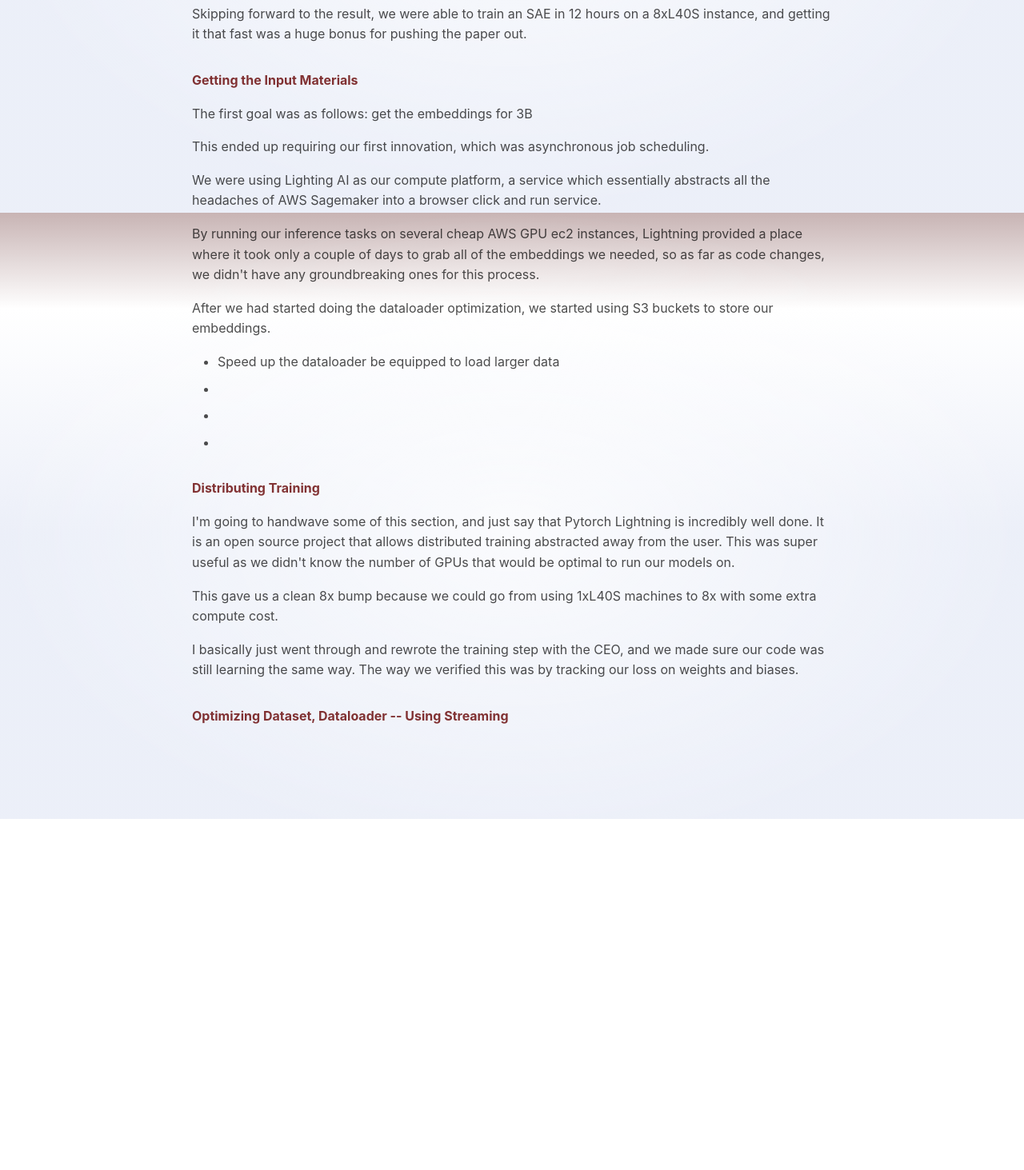
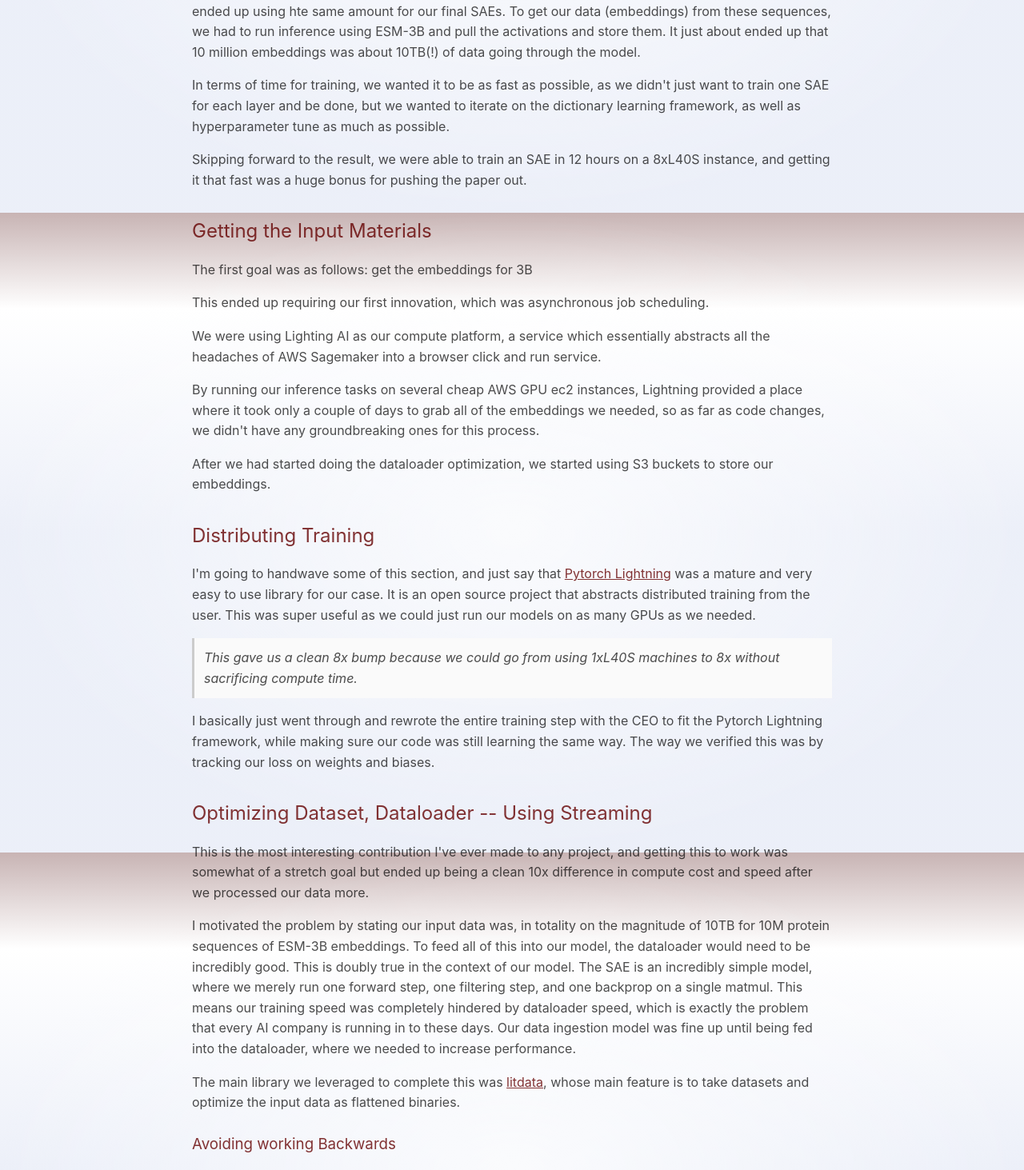
Before and after one commit to dyang438/blog_website, a SvelteKit app: page /blog/reticular_ai_winter in a window 1280 px wide. Shown: the part 1334-2797 px from the top of the page at 80% size. Before the commit the page ends 2358 px from the top, so only its background shows below. Built offline with nearby package versions, Linux system fonts and the light colour scheme.

Commit message:
style changes, filling out reticular page

```diff
--- /dev/null
+++ b/src/lib/styles/blog.css
@@ -0,0 +1,89 @@
+/* Shared styles for all blog posts */
+
+.all {
+	font-family: var(--font-body);
+	max-width: 800px;
+	margin: 0 auto;
+	padding: 2rem;
+}
+
+h1 {
+	font-weight: 400;
+	margin-bottom: 2rem;
+}
+
+.all h2 {
+	font-weight: 400 !important;
+	font-size: 1.5rem !important;
+	margin: 2rem 0 1rem 0;
+	color: var(--color-theme-1);
+}
+
+.all h3 {
+	font-weight: 400 !important;
+	margin: 1.5rem 0 0.5rem 0;
+	color: var(--color-theme-1);
+}
+
+ul {
+	margin: 1rem 0;
+	padding-left: 2rem;
+}
+
+li {
+	margin: 0.5rem 0;
+}
+
+strong {
+	color: var(--color-theme-1);
+	font-weight: 600;
+}
+
+em {
+	font-style: italic;
+	color: rgba(0, 0, 0, 0.7);
+}
+
+a {
+	color: var(--color-theme-1);
+	text-decoration: underline;
+}
+
+a:hover {
+	text-decoration: none;
+}
+
+.keyword {
+	color: #8A2BE2;
+	font-weight: 600;
+}
+
+.code-block {
+	padding: 5px;
+	border-radius: 5px;
+	overflow-x: auto;
+}
+
+p {
+	margin: 1rem 0;
+	line-height: 1.6;
+}
+
+.example-blurb {
+	background-color: #f8f9fa;
+	border-left: 4px solid var(--color-theme-1);
+	padding: 1rem;
+	margin: 1.5rem 0;
+	font-style: italic;
+	color: rgba(0, 0, 0, 0.8);
+}
+
+.note {
+	background-color: #fafafa;
+	border-left: 3px solid #ccc;
+	padding: 0.75rem;
+	margin: 1rem 0;
+	color: rgba(0, 0, 0, 0.7);
+	font-weight: 400;
+	font-style: italic;
+}
--- a/src/routes/blog/amazon_summer/+page.svelte
+++ b/src/routes/blog/amazon_summer/+page.svelte
@@ -1,5 +1,6 @@
 <script>
 	import CodeBlock from "../../CodeBlock.svelte";
+	import '../../../lib/styles/blog.css';
 
 </script>
 
@@ -54,42 +55,3 @@
 		<br /><br />
 	</div>
 </div>
-
-<style>
-	.all {
-		font-family: var(--font-body);
-		max-width: 800px;
-		margin: 0 auto;
-		padding: 2rem;
-	}
-
-	h1 {
-		font-weight: bold;
-		margin-bottom: 2rem;
-	}
-
-	h2 {
-		font-weight: bold;
-		margin: 2rem 0 1rem 0;
-		color: var(--color-theme-1);
-	}
-
-	ul {
-		margin: 1rem 0;
-		padding-left: 2rem;
-	}
-
-	li {
-		margin: 0.5rem 0;
-	}
-
-	strong {
-		color: var(--color-theme-1);
-		font-weight: 600;
-	}
-
-	em {
-		font-style: italic;
-		color: rgba(0, 0, 0, 0.7);
-	}
-</style>
--- a/src/routes/blog/deque/+page.svelte
+++ b/src/routes/blog/deque/+page.svelte
@@ -1,5 +1,6 @@
 <script>
 	import CodeBlock from "../../CodeBlock.svelte";
+	import '../../../lib/styles/blog.css';
 
 	let isExpanded = false;
 
--- a/src/routes/blog/reticular_ai_winter/+page.svelte
+++ b/src/routes/blog/reticular_ai_winter/+page.svelte
@@ -1,11 +1,12 @@
 <script>
-	import CodeBlock from "../../CodeBlock.svelte";
+	// import CodeBlock from "../../CodeBlock.svelte";
+	import '../../../lib/styles/blog.css';
 
 </script>
 
 <svelte:head>
 	<title>Pushing a Paper in a Month: My Winter at Reticular AI (YC F'24)</title>
-	<meta name="description" content="My experience contributing to AI research and publishing at a Y Combinator startup" />
+	<meta name="description" content="My experience contributing to ML research and using Lightning AI's compute ecosystem." />
 </svelte:head>
 
 <div class="all">
@@ -28,8 +29,9 @@
 		<h2>What we were Scaling</h2>
 		<p>Looking back, to explain my contribution it's not even necesssary to deep dive SAE architecture at all, so for simplicty sake I'll just drop a link to the <a href="https://transformer-circuits.pub/2023/monosemantic-features/index.html" target="_blank" rel="noopener noreferrer">seminal Anthropic paper here</a> and abstract the models as a matmul.</p>
 		<p>SAEs are used for interpreting transformer models though, with the activations of a NN layer as we run inference being the input to the SAE model.</p>
-		<p>Our goal was to scale the InterPLM model from interpreting layers from ESM-8M to ESM-3B. This wasn't fully decided at first, but it unlocked the ability to link the model with ESM-Fold, which unlocked "structure prediction." This sounds super cool to me but I didn't necessarily have a chance to see those implications myself.</p>
-		<p>In terms of providing some quantitative heuristics, we had a parameter increase from 8 million to 3 billion (375x increase). This is huge overhead, but luckily each layer only had an increase in embedding dimension (our input space) from 320 to 2560 (8x) though. This means we still had to speed up our training by a lot, but our memory usage wouldn't be overly taxed by scaling the model by 375x.</p>
+		<p>Our goal was to scale the InterPLM model from interpreting layers from ESM-8M to ESM-3B. Our end-goal wasn't fully decided at first, but we chose 3B because of its good performance and that it unlocked the ability to link the model with ESM-Fold, which unlocked "structure prediction." This sounds super cool to me but I didn't necessarily think about those implications myself.</p>
+		<p>In terms of providing some quantitative heuristics, we had a parameter increase from 8 million to 3 billion (375x increase). This sounds like a complete redesign is in order, but SAEs tran on layers, which only had an increase in embedding dimension (our input space) from 320 to 2560 (8x). This means we still had to speed up our training by a lot, but only by about 100x, and our memory usage wouldn't be overly taxed by scaling the model (once again about 100x).</p>
+		<p>InterPLM had gotten its results with 10 million proteins from UniProt as the inputs to embeddings, and we ended up using hte same amount for our final SAEs. To get our data (embeddings) from these sequences, we had to run inference using ESM-3B and pull the activations and store them. It just about ended up that 10 million embeddings was about 10TB(!) of data going through the model.</p>
 		<p>In terms of time for training, we wanted it to be as fast as possible, as we didn't just want to train one SAE for each layer and be done, but we wanted to iterate on the dictionary learning framework, as well as hyperparameter tune as much as possible.</p>
 		<p>Skipping forward to the result, we were able to train an SAE in 12 hours on a 8xL40S instance, and getting it that fast was a huge bonus for pushing the paper out.</p>
 
@@ -39,64 +41,27 @@
 		<p>We were using Lighting AI as our compute platform, a service which essentially abstracts all the headaches of AWS Sagemaker into a browser click and run service.</p>
 		<p>By running our inference tasks on several cheap AWS GPU ec2 instances, Lightning provided a place where it took only a couple of days to grab all of the embeddings we needed, so as far as code changes, we didn't have any groundbreaking ones for this process.</p>
 		<p>After we had started doing the dataloader optimization, we started using S3 buckets to store our embeddings.</p>
-		<ul>
-			<li>Speed up the dataloader be equipped to load larger data </li>
-			<li></li>
-			<li></li>
-			<li></li>
-		</ul>
 
 		<h2>Distributing Training</h2>
-		<p>I'm going to handwave some of this section, and just say that Pytorch Lightning is incredibly well done. It is an open source project that allows distributed training abstracted away from the user. This was super useful as we didn't know the number of GPUs that would be optimal to run our models on. </p>
-		<p>This gave us a clean 8x bump because we could go from using 1xL40S machines to 8x with some extra compute cost.</p>
-		<p>I basically just went through and rewrote the training step with the CEO, and we made sure our code was still learning the same way. The way we verified this was by tracking our loss on weights and biases.</p>
+		<p>I'm going to handwave some of this section, and just say that <a href="https://github.com/Lightning-AI/pytorch-lightning" target="_blank" rel="noopener noreferrer">Pytorch Lightning</a> was a mature and very easy to use library for our case. It is an open source project that abstracts distributed training from the user. This was super useful as we could just run our models on as many GPUs as we needed.</p>
+		<p class="note">This gave us a clean 8x bump because we could go from using 1xL40S machines to 8x without sacrificing compute time.</p>
+		<p>I basically just went through and rewrote the entire training step with the CEO to fit the Pytorch Lightning framework, while making sure our code was still learning the same way. The way we verified this was by tracking our loss on weights and biases.</p>
 
 		<h2>Optimizing Dataset, Dataloader -- Using Streaming</h2>
-		<br /><br />
+		<p>This is the most interesting contribution I've ever made to any project, and getting this to work was somewhat of a stretch goal but ended up being a clean 10x difference in compute cost and speed after we processed our data more.</p>
+		<p>I motivated the problem by stating our input data was, in totality on the magnitude of 10TB for 10M protein sequences of ESM-3B embeddings. To feed all of this into our model, the dataloader would need to be incredibly good. This is doubly true in the context of our model. The SAE is an incredibly simple model, where we merely run one forward step, one filtering step, and one backprop on a single matmul. This means our training speed was completely hindered by dataloader speed, which is exactly the problem that every AI company is running in to these days. Our data ingestion model was fine up until being fed into the dataloader, where we needed to increase performance.</p>
+		<p>The main library we leveraged to complete this was <a href="https://github.com/Lightning-AI/litData" target="_blank" rel="noopener noreferrer">litdata</a>, whose main feature is to take datasets and optimize the input data as flattened binaries.</p>
+		<h3>Avoiding working Backwards</h3>
+		<p>We ended up running into a couple limitations along the way though, the first set had the same solution. </p>
+		<p>Firstly, when processing our data with the .optimize() function, speed would curb hard before we could hit 1TB of optimized data. This happened because we just had too many binary stores for the library's memory management to handle.</p>
+		<p>Secondly, I had optimized each batch to be individually loadable. This made it too slow to rebatch from our shuffled dataloader's activations. </p>
+			<p class="example-blurb">In our case, we had 2048 activations as our batch dimension (being fed into GPU during one training step). To fill out one batch for one run in the GPU, we would need to load singular activations one by one and then recombine these activations into one 2048 sized batch.</p>
+		<p>InterPLM and us had been cheating on the dataloader by prebatching our data by randomizing our activations during storage. This means that we weren't shuffling during training time, but instead during pre-processing.</p>
+		<p>Having used the function now, we figured out a way to keep that pre-processing stage shuffling manuver while provably keeping our model random. This wasn't that difficult but we ended up getting concerned and having a couple of discussions about it, but we ended up being convinced.</p>
+		<p>After testing we batched with 2048 activations, and if we had 8 gpus we would just put the batch size into Pytorch Lightning as 8 * 2048.</p>
+			<p class="note">This makes it so that a lot more training data is required to let the loss converge all of the way, as the amount of data used increases for the same number of training steps.</p>
+
+
+
 	</div>
 </div>
-
-<style>
-	.all {
-		font-family: var(--font-body);
-		max-width: 800px;
-		margin: 0 auto;
-		padding: 2rem;
-	}
-
-	h1 {
-		font-weight: bold;
-		margin-bottom: 2rem;
-	}
-
-	h2 {
-		font-weight: bold;
-		margin: 2rem 0 1rem 0;
-		color: var(--color-theme-1);
-	}
-
-	h3 {
-		font-weight: 600;
-		margin: 1.5rem 0 0.5rem 0;
-		color: var(--color-theme-1);
-	}
-
-	ul {
-		margin: 1rem 0;
-		padding-left: 2rem;
-	}
-
-	li {
-		margin: 0.5rem 0;
-	}
-
-	strong {
-		color: var(--color-theme-1);
-		font-weight: 600;
-	}
-
-	em {
-		font-style: italic;
-		color: rgba(0, 0, 0, 0.7);
-	}
-</style>
--- a/src/routes/blog/rust_borrow_checker/+page.svelte
+++ b/src/routes/blog/rust_borrow_checker/+page.svelte
@@ -1,5 +1,6 @@
 <script>
 	import CodeBlock from "../../CodeBlock.svelte";
+	import '../../../lib/styles/blog.css';
 
 	let mut_example = `\`\`\`rust
 fn main() {
@@ -88,42 +89,3 @@ fn main() {
 
 	</div>
 </div>
-
-<style>
-	.all {
-		font-family: var(--font-body);
-		max-width: 800px;
-		margin: 0 auto;
-		padding: 2rem;
-	}
-
-	h1 {
-		font-weight: bold;
-		margin-bottom: 2rem;
-	}
-
-	h2 {
-		font-weight: bold;
-		margin: 2rem 0 1rem 0;
-		color: var(--color-theme-1);
-	}
-
-	ul {
-		margin: 1rem 0;
-		padding-left: 2rem;
-	}
-
-	li {
-		margin: 0.5rem 0;
-	}
-
-	strong {
-		color: var(--color-theme-1);
-		font-weight: 600;
-	}
-
-	.keyword {
-		color: #8A2BE2;
-		font-weight: 600;
-	}
-</style>
```
